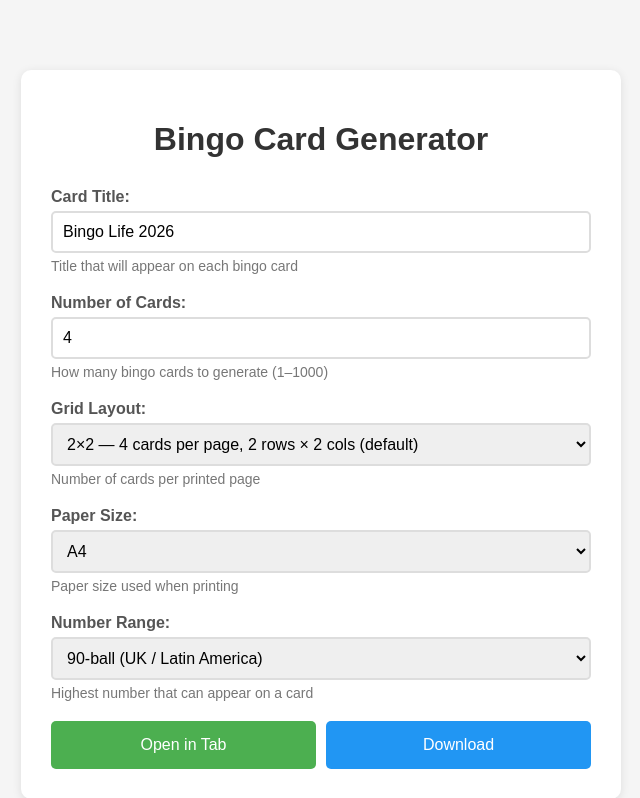
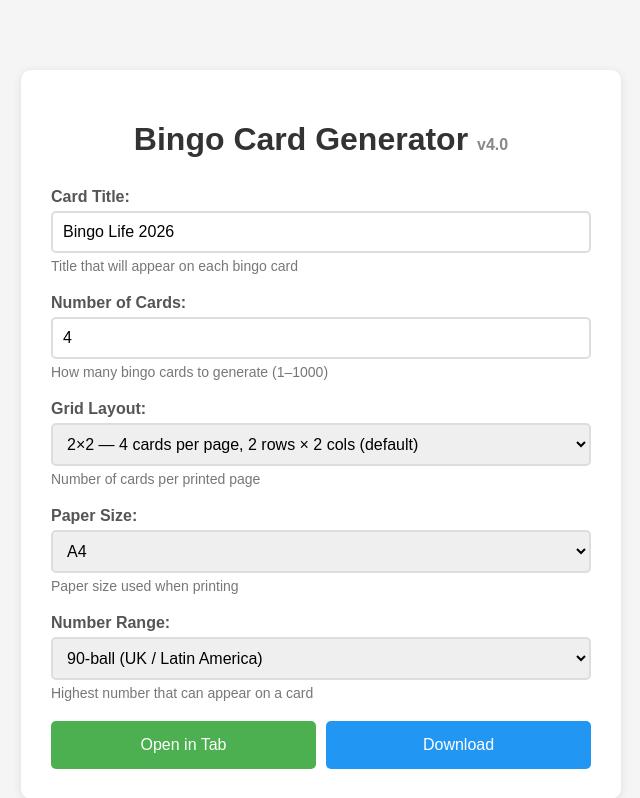
Before and after one commit to carlosm3011/generador-tarjetas-bingo, a Flask app: page / in a window 1280 px wide. Shown: the top 798 px of the page, without its empty margins (319-959 px from the left). Run offline with Flask 3, Linux system fonts and the light colour scheme.

Commit message:
Add version number to UI and --version flag to CLI
VERSION = "4.0" defined in bingo_layouts.py as single source of truth.
CLI: --version prints "bingo-generator 4.0" via argparse.
UI: version shown in the heading as a small grey suffix.
pyproject.toml version updated to 4.0.0.

Co-Authored-By: Claude Sonnet 4.6 <noreply@anthropic.com>

```diff
--- a/app.py
+++ b/app.py
@@ -3,7 +3,7 @@ from flask import Flask, render_template, request, make_response
 from jinja2 import Environment, FileSystemLoader
 from datetime import datetime
 from bingo_generator import generate_bingo_numbers
-from bingo_layouts import LAYOUTS, DEFAULT_LAYOUT, PAGE_SIZES, DEFAULT_PAGE_SIZE, MAX_NUMBERS, DEFAULT_MAX_NUMBER
+from bingo_layouts import LAYOUTS, DEFAULT_LAYOUT, PAGE_SIZES, DEFAULT_PAGE_SIZE, MAX_NUMBERS, DEFAULT_MAX_NUMBER, VERSION
 
 app = Flask(__name__)
 
@@ -15,7 +15,8 @@ def index():
                            page_sizes=PAGE_SIZES,
                            default_page_size=DEFAULT_PAGE_SIZE,
                            max_numbers=MAX_NUMBERS,
-                           default_max_number=DEFAULT_MAX_NUMBER)
+                           default_max_number=DEFAULT_MAX_NUMBER,
+                           version=VERSION)
 
 @app.route('/generate/<layout>/<page_size>/<int:numcards>/<int:maxnum>', methods=['GET'])
 def generate_bingo(layout, page_size, numcards, maxnum):
--- a/bingo_generator.py
+++ b/bingo_generator.py
@@ -11,7 +11,7 @@ from jinja2 import Environment, FileSystemLoader
 import random
 import argparse
 from datetime import datetime
-from bingo_layouts import LAYOUTS, DEFAULT_LAYOUT, PAGE_SIZES, DEFAULT_PAGE_SIZE, MAX_NUMBERS, DEFAULT_MAX_NUMBER
+from bingo_layouts import LAYOUTS, DEFAULT_LAYOUT, PAGE_SIZES, DEFAULT_PAGE_SIZE, MAX_NUMBERS, DEFAULT_MAX_NUMBER, VERSION
 random.seed()
 
 def generate_bingo_numbers(_sort=True, maxnum=DEFAULT_MAX_NUMBER):
@@ -46,6 +46,7 @@ def main(args):
 
 if __name__ == "__main__":
     parser = argparse.ArgumentParser(description='Generate Bingo Cards.')
+    parser.add_argument('--version', action='version', version=f'bingo-generator {VERSION}')
     parser.add_argument('--title', default='Bingo Card', help='Title of the bingo cards.')
     parser.add_argument('--numcards', type=int, default=4, help='Number of bingo cards to generate.')
     parser.add_argument('--layout', default=DEFAULT_LAYOUT, choices=list(LAYOUTS.keys()),
--- a/bingo_layouts.py
+++ b/bingo_layouts.py
@@ -1,4 +1,6 @@
 #!/usr/bin/env python3
+VERSION = "4.0"
+
 # All measurements in mm, calculated for A4 (180mm x 267mm usable area after 15mm body padding).
 # Letter is slightly wider (185.9mm) but shorter (249.4mm); current cell sizes fit both.
 
--- a/pyproject.toml
+++ b/pyproject.toml
@@ -1,6 +1,6 @@
 [project]
 name = "generador-tarjetas-bingo"
-version = "1.0.0"
+version = "4.0.0"
 description = "Bingo card generator for live events"
 requires-python = ">=3.10"
 dependencies = [
--- a/templates/form.html
+++ b/templates/form.html
@@ -96,7 +96,7 @@
 </head>
 <body>
     <div class="container">
-        <h1>Bingo Card Generator</h1>
+        <h1>Bingo Card Generator <small style="font-size:0.5em; color:#888;">v{{ version }}</small></h1>
 
         <form id="bingo-form">
             <div class="form-group">
```
